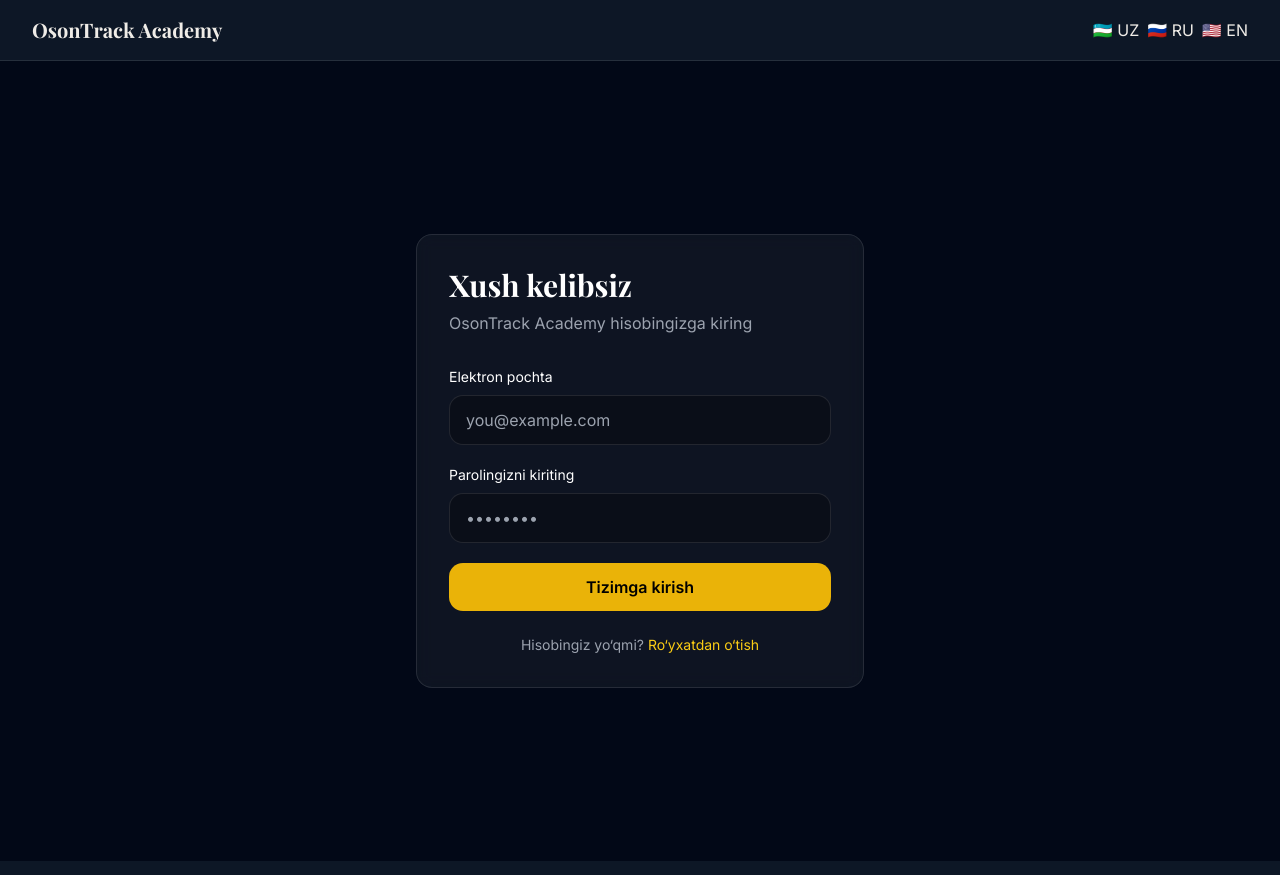
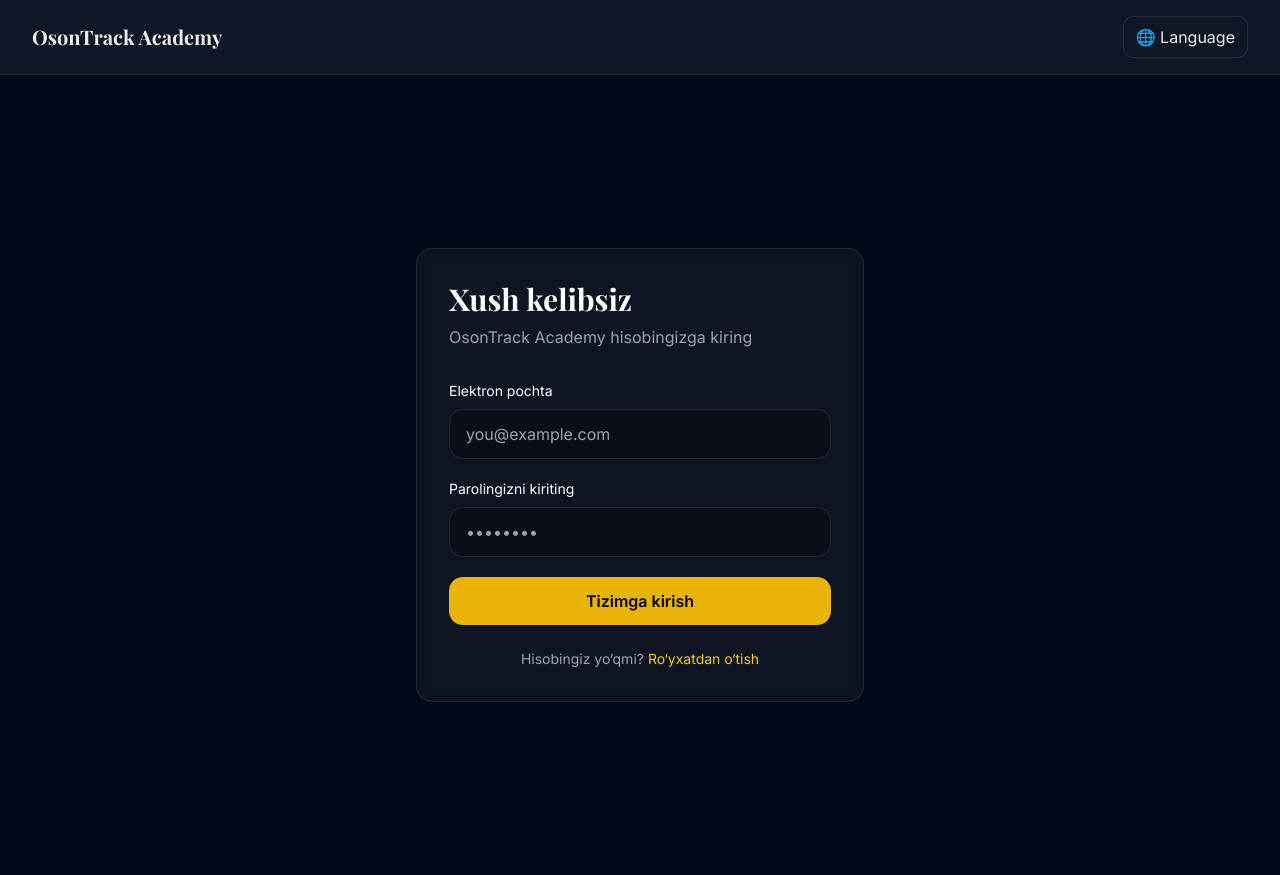
Before and after one commit to botirjon13/osontrck-academy, a React (Vite) app: page /login in a window 1280 px wide. Built offline with nearby package versions, Linux system fonts and the light colour scheme; a web font is replaced by a local one.

Commit message:
Update LanguageSwitcher.tsx

```diff
--- a/src/components/LanguageSwitcher.tsx
+++ b/src/components/LanguageSwitcher.tsx
@@ -1,42 +1,53 @@
+import { useState } from "react";
 import i18n from "i18next";
 
 export default function LanguageSwitcher() {
-  const changeLanguage = (
-    lang: string
-  ) => {
+  const [open, setOpen] = useState(false);
+
+  const changeLanguage = (lang: string) => {
     i18n.changeLanguage(lang);
 
     localStorage.setItem(
       "language",
       lang
     );
+
+    setOpen(false);
   };
 
   return (
-    <div className="flex gap-2">
+    <div className="relative">
       <button
-        onClick={() =>
-          changeLanguage("uz")
-        }
+        onClick={() => setOpen(!open)}
+        className="px-3 py-2 rounded-lg border border-white/10 hover:bg-white/10"
       >
-        🇺🇿 UZ
+        🌐 Language
+      </button>
+
+      {open && (
+        <div className="absolute right-0 mt-2 w-40 bg-[#0f172a] border border-white/10 rounded-lg shadow-lg">
+          <button
+            onClick={() => changeLanguage("uz")}
+            className="w-full text-left px-4 py-2 hover:bg-white/10"
+          >
+            🇺🇿 O'zbek
           </button>
 
           <button
-        onClick={() =>
-          changeLanguage("ru")
-        }
+            onClick={() => changeLanguage("ru")}
+            className="w-full text-left px-4 py-2 hover:bg-white/10"
           >
-        🇷🇺 RU
+            🇷🇺 Русский
           </button>
 
           <button
-        onClick={() =>
-          changeLanguage("en")
-        }
+            onClick={() => changeLanguage("en")}
+            className="w-full text-left px-4 py-2 hover:bg-white/10"
           >
-        🇺🇸 EN
+            🇺🇸 English
           </button>
+        </div>
+      )}
     </div>
   );
 }
```
Lines whose indentation alone changed are shown as unchanged.
